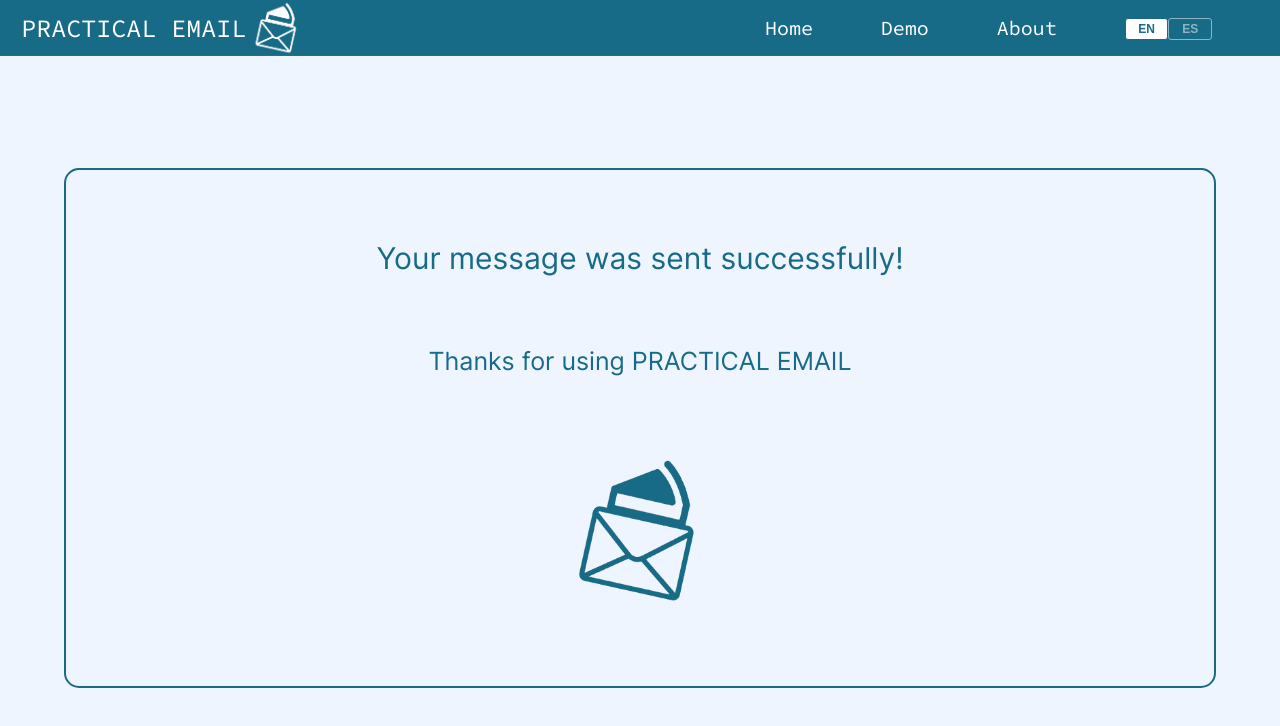
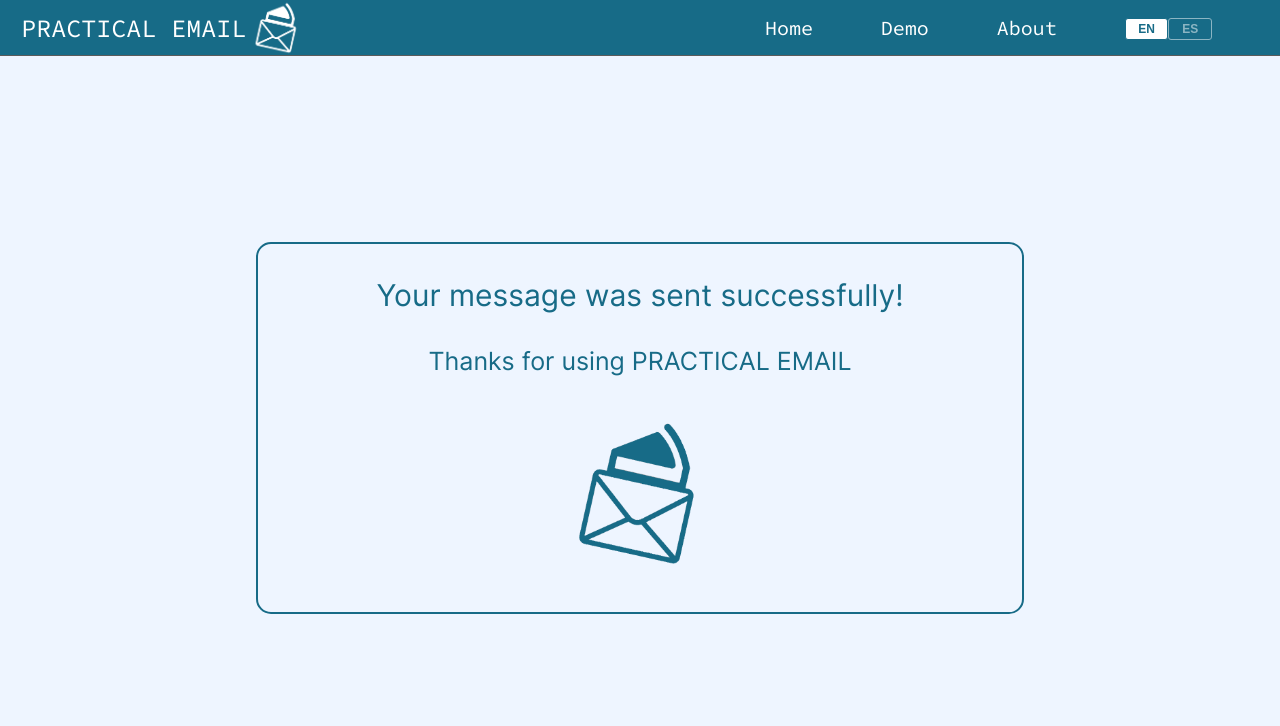
Before and after one commit to RafaelOviedo/practical-email-landing, a Vue app: page /thank_you in a window 1280 px wide. Shown: the top 726 px of the page. Built offline with nearby package versions, Linux system fonts and the light colour scheme.

Commit message:
update: giving size to thank you page and have text to left on home view

```diff
--- a/src/views/HomeView.vue
+++ b/src/views/HomeView.vue
@@ -247,7 +247,7 @@ const { translate } = useLocalization();
   display: flex;
   flex-direction: column;
   justify-content: space-evenly;
-  align-items: center;
+  align-items: flex-start;
   width: 90%;
   height: 40%;
   font-size: 20px;
--- a/src/views/ThankYouView.vue
+++ b/src/views/ThankYouView.vue
@@ -57,4 +57,11 @@ const { translate } = useLocalization();
   width: 170px;
   height: 170px;
 }
+
+@media screen and (width > 768px) {
+  #thanks-container {
+    width: 60%;
+    height: 50%;
+  }
+}
 </style>
```
